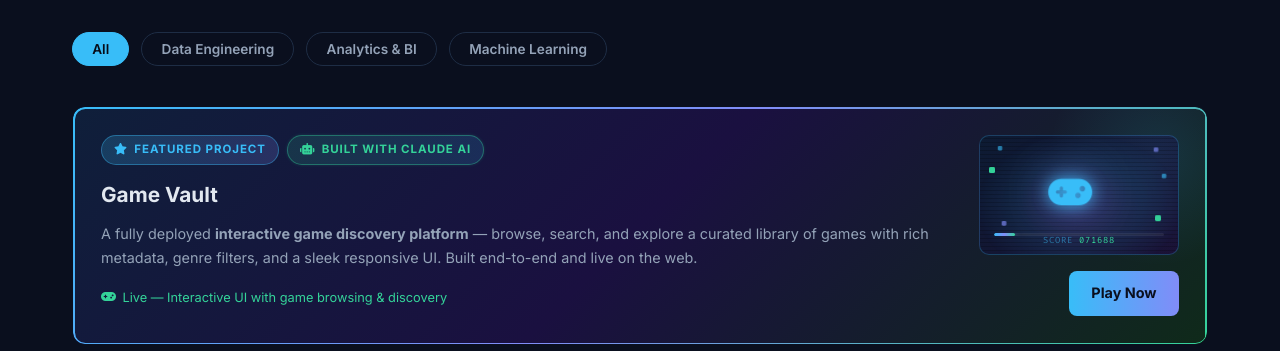
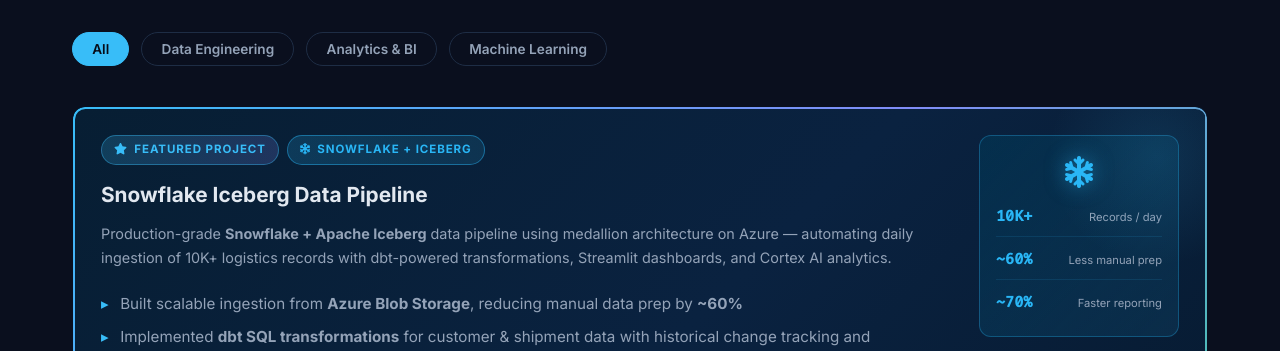
Before and after one commit to samiksha-khare/samiksha-khare.github.io, a plain HTML site: page index.html in a window 1280 px wide. Shown: the part 3954-4305 px from the top of the page. Drawn offline with Linux system fonts and the light colour scheme.

Commit message:
Update project

```diff
--- a/index.html
+++ b/index.html
@@ -278,42 +278,48 @@
 
       <div class="projects-grid" id="projects-grid">
 
-        <!-- Game Vault — FEATURED -->
-        <div class="project-card featured" data-category="all">
+        <!-- Snowflake Iceberg — FEATURED -->
+        <div class="project-card featured" data-category="data-engineering">
           <div class="featured-inner">
             <div class="featured-left">
               <div class="featured-badge-row">
                 <div class="featured-badge"><i class="fas fa-star"></i> Featured Project</div>
-                <div class="featured-badge ai-badge"><i class="fas fa-robot"></i> Built with Claude AI</div>
+                <div class="featured-badge snowflake-badge"><i class="fas fa-snowflake"></i> Snowflake + Iceberg</div>
               </div>
-              <h3 style="font-size:1.3rem;margin-bottom:0.6rem;">Game Vault</h3>
+              <h3 style="font-size:1.3rem;margin-bottom:0.6rem;">Snowflake Iceberg Data Pipeline</h3>
               <p class="project-desc">
-                A fully deployed <strong>interactive game discovery platform</strong> — browse, search, and explore a curated library of games with rich metadata, genre filters, and a sleek responsive UI. Built end-to-end and live on the web.
+                Production-grade <strong>Snowflake + Apache Iceberg</strong> data pipeline using medallion architecture on Azure — automating daily ingestion of 10K+ logistics records with dbt-powered transformations, Streamlit dashboards, and Cortex AI analytics.
               </p>
-              <div class="project-highlights">
-                <span><i class="fas fa-gamepad"></i> Live — Interactive UI with game browsing &amp; discovery</span>
+              <ul class="timeline-bullets" style="margin:0.75rem 0 1rem;">
+                <li>Built scalable ingestion from <strong>Azure Blob Storage</strong>, reducing manual data prep by <strong>~60%</strong></li>
+                <li>Implemented <strong>dbt SQL transformations</strong> for customer &amp; shipment data with historical change tracking and reporting auditability</li>
+                <li>Developed <strong>Streamlit dashboards</strong> on Dynamic Tables — logistics KPIs for 10+ stakeholders, <strong>~70% faster</strong> reporting turnaround</li>
+                <li>Configured <strong>RBAC</strong> (3 custom roles), Azure external volume integration, and CI/CD project structure with dbt test automation</li>
+                <li>Applied <strong>Snowflake Cortex AI</strong> for AI-powered querying and faster insight on logistics data</li>
+              </ul>
+              <div class="tag-row">
+                <span class="tag tag-blue">Snowflake</span>
+                <span class="tag tag-blue">Apache Iceberg</span>
+                <span class="tag tag-blue">dbt</span>
+                <span class="tag tag-blue">Azure Blob Storage</span>
+                <span class="tag tag-blue">Streamlit</span>
+                <span class="tag tag-blue">Medallion Architecture</span>
+                <span class="tag tag-blue">Cortex AI</span>
+                <span class="tag tag-blue">RBAC</span>
+                <span class="tag tag-blue">CI/CD</span>
               </div>
             </div>
             <div class="featured-right">
-              <div class="featured-preview" id="game-preview">
-                <div class="gp-scanlines"></div>
-                <div class="gp-glow"></div>
-                <div class="gp-remote">
-                  <i class="fas fa-gamepad"></i>
+              <div class="sf-visual">
+                <i class="fas fa-snowflake sf-icon"></i>
+                <div class="sf-stats">
+                  <div class="sf-stat"><span class="sf-num">10K+</span><span class="sf-label">Records / day</span></div>
+                  <div class="sf-stat"><span class="sf-num">~60%</span><span class="sf-label">Less manual prep</span></div>
+                  <div class="sf-stat"><span class="sf-num">~70%</span><span class="sf-label">Faster reporting</span></div>
                 </div>
-                <div class="gp-pixels">
-                  <span class="gp-px px1"></span>
-                  <span class="gp-px px2"></span>
-                  <span class="gp-px px3"></span>
-                  <span class="gp-px px4"></span>
-                  <span class="gp-px px5"></span>
-                  <span class="gp-px px6"></span>
-                </div>
-                <div class="gp-bar"><div class="gp-bar-fill"></div></div>
-                <div class="gp-score">SCORE <span class="gp-counter">000000</span></div>
               </div>
-              <a href="https://game-vault-eight-amber.vercel.app/" target="_blank" class="btn-live">
-                Play Now
+              <a href="https://github.com/samiksha-khare/snowflake-iceberg-project" target="_blank" class="btn-live">
+                <i class="fab fa-github"></i> View on GitHub
               </a>
             </div>
           </div>
@@ -984,21 +990,5 @@
   </footer>
 
   <script src="script.js"></script>
-  <script>
-    // Animated score counter for Game Vault preview
-    const counter = document.querySelector('.gp-counter');
-    if (counter) {
-      let score = 0;
-      const target = 148250;
-      const step = Math.ceil(target / 120);
-      const tick = setInterval(() => {
-        score = Math.min(score + step, target);
-        counter.textContent = String(score).padStart(6, '0');
-        if (score >= target) {
-          setTimeout(() => { score = 0; }, 800);
-        }
-      }, 30);
-    }
-  </script>
 </body>
 </html>
--- a/style.css
+++ b/style.css
@@ -533,7 +533,7 @@ a { color: inherit; text-decoration: none; }
 /* ---- Featured / Spotlight Card ---- */
 .project-card.featured {
   grid-column: 1 / -1;
-  background: linear-gradient(135deg, #0f1f3a 0%, #1a1040 50%, #0f2a1a 100%);
+  background: linear-gradient(135deg, #071e33 0%, #0a2240 50%, #06192e 100%);
   border: 1.5px solid transparent;
   background-clip: padding-box;
   position: relative;
@@ -592,15 +592,10 @@ a { color: inherit; text-decoration: none; }
   padding: 0.25rem 0.75rem;
   border-radius: 20px;
 }
-.ai-badge {
-  background: linear-gradient(90deg, rgba(52,211,153,0.15), rgba(56,189,248,0.15));
-  border-color: rgba(52,211,153,0.4);
-  color: var(--accent3);
-  animation: aiGlow 2.5s ease-in-out infinite;
-}
-@keyframes aiGlow {
-  0%, 100% { box-shadow: 0 0 0px rgba(52,211,153,0); }
-  50%       { box-shadow: 0 0 8px rgba(52,211,153,0.4); }
+.snowflake-badge {
+  background: linear-gradient(90deg, rgba(41,182,246,0.18), rgba(56,189,248,0.12));
+  border-color: rgba(41,182,246,0.45);
+  color: #29b6f6;
 }
 .featured-left {
   flex: 1;
@@ -610,149 +605,56 @@ a { color: inherit; text-decoration: none; }
   display: flex;
   flex-direction: column;
   align-items: flex-end;
-  gap: 1rem;
+  gap: 1.25rem;
   flex-shrink: 0;
 }
-.featured-preview {
+
+/* Snowflake stats panel */
+.sf-visual {
   width: 200px;
-  height: 120px;
-  border-radius: 10px;
-  background: linear-gradient(135deg, #0d1b33 0%, #1a0f33 100%);
-  border: 1px solid rgba(56,189,248,0.25);
-  position: relative;
-  overflow: hidden;
+  border-radius: 12px;
+  background: linear-gradient(135deg, rgba(0,61,92,0.5) 0%, rgba(41,182,246,0.1) 100%);
+  border: 1px solid rgba(41,182,246,0.3);
+  padding: 1.25rem 1rem;
+  display: flex;
+  flex-direction: column;
+  align-items: center;
+  gap: 1rem;
 }
-
-/* Scanlines retro overlay */
-.gp-scanlines {
-  position: absolute;
-  inset: 0;
-  border-radius: 10px;
-  background: repeating-linear-gradient(
-    0deg,
-    transparent,
-    transparent 3px,
-    rgba(0,0,0,0.18) 3px,
-    rgba(0,0,0,0.18) 4px
-  );
-  pointer-events: none;
-  z-index: 2;
+.sf-icon {
+  font-size: 2rem;
+  color: #29b6f6;
+  filter: drop-shadow(0 0 10px rgba(41,182,246,0.5));
 }
-
-/* Ambient glow */
-.gp-glow {
-  position: absolute;
-  inset: 0;
-  border-radius: 10px;
-  background: radial-gradient(ellipse at 50% 60%, rgba(129,140,248,0.22) 0%, rgba(56,189,248,0.1) 45%, transparent 75%);
-  animation: gpPulse 2.8s ease-in-out infinite;
-  z-index: 1;
+.sf-stats {
+  display: flex;
+  flex-direction: column;
+  gap: 0.6rem;
+  width: 100%;
 }
-@keyframes gpPulse {
-  0%, 100% { opacity: 0.6; }
-  50%       { opacity: 1; }
+.sf-stat {
+  display: flex;
+  justify-content: space-between;
+  align-items: baseline;
+  border-bottom: 1px solid rgba(41,182,246,0.12);
+  padding-bottom: 0.4rem;
 }
-
-/* Moving gamepad remote */
-.gp-remote {
-  position: absolute;
-  top: 50%; left: 50%;
-  transform: translate(-50%, -50%);
-  z-index: 3;
-  font-size: 2.2rem;
-  color: var(--accent);
-  animation: remoteOrbit 0.9s ease-in-out infinite;
+.sf-stat:last-child { border-bottom: none; padding-bottom: 0; }
+.sf-num {
+  font-family: 'Fira Code', monospace;
+  font-size: 0.95rem;
+  font-weight: 700;
+  color: #29b6f6;
 }
-.gp-remote i {
-  display: block;
-  animation: remoteTilt 0.9s ease-in-out infinite;
-  filter: drop-shadow(0 0 8px rgba(56,189,248,0.9)) drop-shadow(0 0 18px rgba(129,140,248,0.5));
-}
-@keyframes remoteOrbit {
-  0%   { transform: translate(-50%, -50%); }
-  25%  { transform: translate(calc(-50% + 10px), calc(-50% - 4px)); }
-  50%  { transform: translate(-50%, calc(-50% + 3px)); }
-  75%  { transform: translate(calc(-50% - 10px), calc(-50% - 4px)); }
-  100% { transform: translate(-50%, -50%); }
-}
-@keyframes remoteTilt {
-  0%   { rotate: 0deg; }
-  15%  { rotate: 15deg; }
-  30%  { rotate: -12deg; }
-  45%  { rotate: 10deg; }
-  60%  { rotate: -15deg; }
-  75%  { rotate: 8deg; }
-  90%  { rotate: -5deg; }
-  100% { rotate: 0deg; }
-}
-
-/* Floating pixel dots */
-.gp-pixels { position: absolute; inset: 0; z-index: 3; pointer-events: none; }
-.gp-px {
-  position: absolute;
-  width: 4px; height: 4px;
-  border-radius: 1px;
-  animation: pxDrift 4s ease-in-out infinite;
-}
-.px1 { top: 12px; left: 18px;  background: var(--accent);  animation-delay: 0s;    animation-duration: 3.2s; }
-.px2 { top: 14px; right: 20px; background: var(--accent2); animation-delay: 0.8s;  animation-duration: 2.8s; }
-.px3 { top: 40px; left: 10px;  background: var(--accent3); animation-delay: 1.6s;  animation-duration: 3.6s; }
-.px4 { top: 40px; right: 12px; background: var(--accent);  animation-delay: 0.4s;  animation-duration: 3s; }
-.px5 { bottom: 26px; left: 22px;  background: var(--accent2); animation-delay: 1.2s; animation-duration: 2.6s; }
-.px6 { bottom: 26px; right: 18px; background: var(--accent3); animation-delay: 2s;   animation-duration: 3.4s; }
-@keyframes pxDrift {
-  0%, 100% { transform: translateY(0) scale(1); opacity: 0.5; }
-  50%       { transform: translateY(-8px) scale(1.5); opacity: 1; }
-}
-
-/* XP bar */
-.gp-bar {
-  position: absolute;
-  bottom: 18px;
-  left: 14px;
-  right: 14px;
-  height: 3px;
-  border-radius: 2px;
-  background: rgba(255,255,255,0.07);
-  overflow: hidden;
-  z-index: 4;
-}
-.gp-bar-fill {
-  height: 100%;
-  border-radius: 2px;
-  background: linear-gradient(90deg, var(--accent), var(--accent2), var(--accent3));
-  animation: gpXP 3.5s ease-in-out infinite;
-  box-shadow: 0 0 6px rgba(56,189,248,0.6);
-}
-@keyframes gpXP {
-  0%   { width: 10%; }
-  65%  { width: 92%; }
-  80%  { width: 92%; }
-  100% { width: 10%; }
-}
-
-/* Score counter */
-.gp-score {
-  position: absolute;
-  bottom: 6px;
-  left: 0; right: 0;
-  text-align: center;
-  font-family: 'Fira Code', monospace;
-  font-size: 0.55rem;
-  color: rgba(56,189,248,0.55);
-  letter-spacing: 0.08em;
-  z-index: 4;
-}
-.gp-counter {
-  color: var(--accent3);
-  animation: countUp 4s steps(1) infinite;
-}
-@keyframes countUp {
-  0%  { content: '000000'; } /* CSS @keyframes can't change content; JS handles this */
+.sf-label {
+  font-size: 0.7rem;
+  color: var(--text-muted);
 }
 @media (max-width: 700px) {
   .featured-right { align-items: flex-start; }
-  .featured-preview { width: 100%; height: 80px; }
+  .sf-visual { width: 100%; flex-direction: row; flex-wrap: wrap; justify-content: center; }
+  .sf-stats { flex-direction: row; flex-wrap: wrap; gap: 0.75rem; }
+  .sf-stat { border-bottom: none; flex-direction: column; align-items: center; min-width: 70px; }
 }
 .btn-live {
   display: inline-flex;
```
